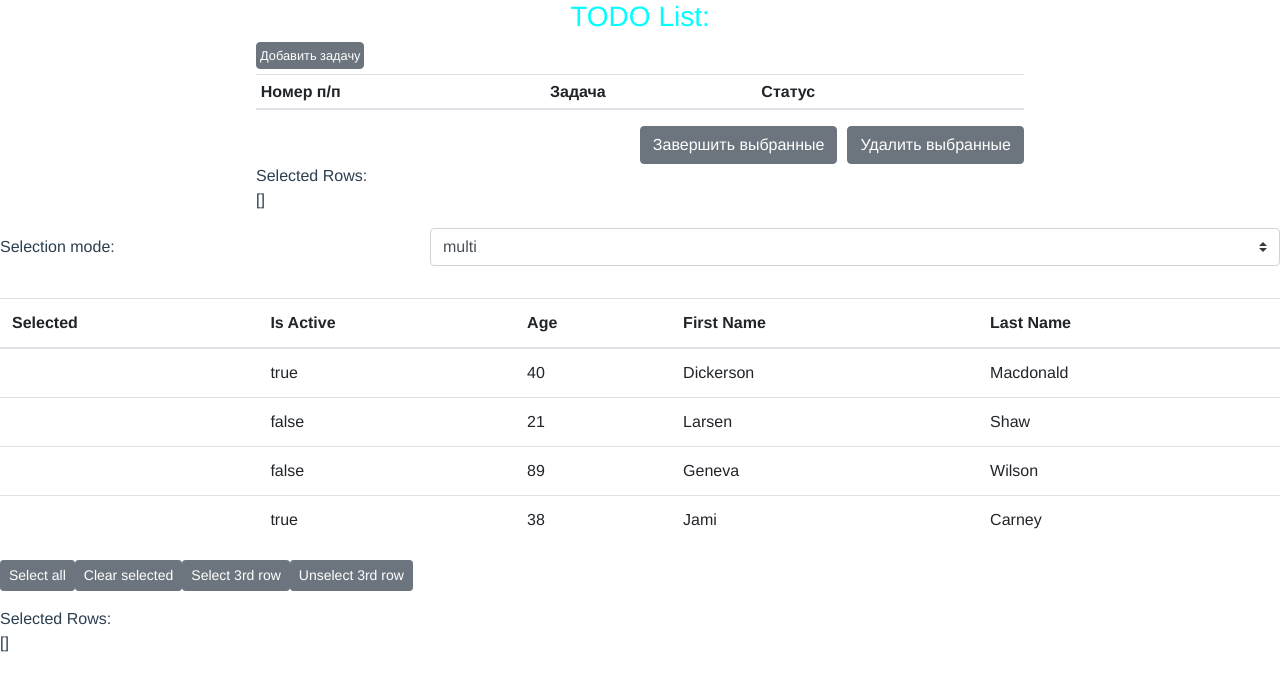
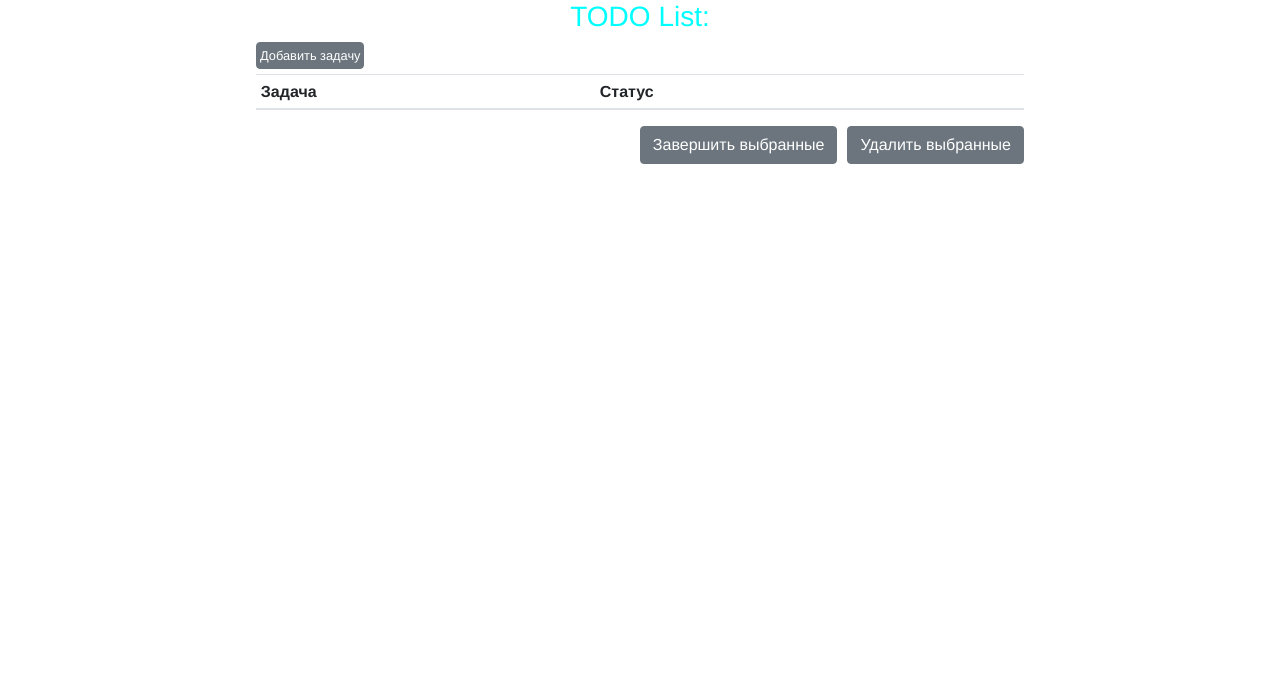
Before and after one commit to AlexanderPron/todo-list, a Vue app: page / in a window 1280 px wide. Shown: the top 690 px of the page. Built offline with nearby package versions, Linux system fonts and the light colour scheme.

Commit message:
continue..

```diff
--- a/src/App.vue
+++ b/src/App.vue
@@ -1,18 +1,15 @@
 <template>
   <div id="app">
     <todo />
-    <test></test>
   </div>
 </template>
 
 <script>
 import todo from './components/todo.vue';
-import test from './components/test.vue';
 
 export default {
   components: {
     todo,
-    test,
   },
 };
 </script>
--- a/src/components/test.vue
+++ /dev/null
@@ -1,85 +0,0 @@
-<template>
-  <div>
-    <b-form-group label="Selection mode:" label-cols-md="4">
-      <b-form-select v-model="selectMode" :options="modes" class="mb-3"></b-form-select>
-    </b-form-group>
-
-    <b-table
-      ref="selectableTable"
-      selectable
-      :select-mode="selectMode"
-      :items="items"
-      :fields="fields"
-      @row-selected="onRowSelected"
-      responsive="sm"
-    >
-      <!-- Example scoped slot for select state illustrative purposes -->
-      <template #cell(selected)="{ rowSelected }">
-        <template v-if="rowSelected">
-          <span aria-hidden="true">&check;</span>
-          <span class="sr-only">Selected</span>
-        </template>
-        <template v-else>
-          <span aria-hidden="true">&nbsp;</span>
-          <span class="sr-only">Not selected</span>
-        </template>
-      </template>
-    </b-table>
-    <p>
-      <b-button size="sm" @click="selectAllRows">Select all</b-button>
-      <b-button size="sm" @click="clearSelected">Clear selected</b-button>
-      <b-button size="sm" @click="selectThirdRow">Select 3rd row</b-button>
-      <b-button size="sm" @click="unselectThirdRow">Unselect 3rd row</b-button>
-    </p>
-    <p>
-      Selected Rows:<br>
-      {{ selected }}
-    </p>
-  </div>
-</template>
-
-<script>
-export default {
-  data() {
-    return {
-      modes: ['multi', 'single', 'range'],
-      fields: ['selected', 'isActive', 'age', 'first_name', 'last_name'],
-      items: [
-        {
-          isActive: true, age: 40, first_name: 'Dickerson', last_name: 'Macdonald',
-        },
-        {
-          isActive: false, age: 21, first_name: 'Larsen', last_name: 'Shaw',
-        },
-        {
-          isActive: false, age: 89, first_name: 'Geneva', last_name: 'Wilson',
-        },
-        {
-          isActive: true, age: 38, first_name: 'Jami', last_name: 'Carney',
-        },
-      ],
-      selectMode: 'multi',
-      selected: [],
-    };
-  },
-  methods: {
-    onRowSelected(items) {
-      this.selected = items;
-    },
-    selectAllRows() {
-      this.$refs.selectableTable.selectAllRows();
-    },
-    clearSelected() {
-      this.$refs.selectableTable.clearSelected();
-    },
-    selectThirdRow() {
-      // Rows are indexed from 0, so the third row is index 2
-      this.$refs.selectableTable.selectRow(2);
-    },
-    unselectThirdRow() {
-      // Rows are indexed from 0, so the third row is index 2
-      this.$refs.selectableTable.unselectRow(2);
-    },
-  },
-};
-</script>
--- a/src/components/todo.vue
+++ b/src/components/todo.vue
@@ -47,9 +47,7 @@
 
   <b-table
     small
-    fixed
     striped
-    hover
     :fields="fields"
     :items="items"
     ref="selectableTable"
@@ -61,38 +59,30 @@
       <b-button v-b-modal.edit-task size="sm" @click="changeTask(row.item)" class="mr-2">Изменить
       </b-button>
     </template>
-    <template v-slot:cell(selected)="rowSelected">
+    <template v-slot:cell(selected)="{ rowSelected }">
       <template v-if="rowSelected">
-        <span aria-hidden="true">X&check;</span>
-        <span class="sr-only">Selected</span>
+        <span aria-hidden="true">&check;</span>
       </template>
       <template v-else>
-        <span aria-hidden="true">XY&nbsp;</span>
-        <span class="sr-only">Not selected</span>
+        <span aria-hidden="true">&nbsp;</span>
       </template>
     </template>
-    <!-- <template v-slot:cell(select)="row">
-      <b-form-checkbox
-        v-model="row.selected"
-        @change="toggleSelectTask(row.item, selectedTasks)">
-      </b-form-checkbox>
-    </template> -->
   </b-table>
   <div class="done-btn-div">
-    <b-button class="done-btn">Завершить выбранные</b-button>
-    <b-button class="delete-btn">Удалить выбранные</b-button>
+    <b-button @click.stop.prevent="doneSelectedTasks(selected)" class="done-btn">
+      Завершить выбранные
+    </b-button>
+    <b-button @click.stop.prevent="deleteSelectedTasks(selected)" class="delete-btn">
+      Удалить выбранные
+    </b-button>
   </div>
-  <p>
-    Selected Rows:<br>
-    {{ selected }}
-  </p>
 </div>
 </template>
 <script>
 import 'bootstrap/dist/css/bootstrap.css';
 
 const inProgress = 'В процессе';
-// const done = 'Выполнено';
+const done = 'Выполнено';
 export default {
   name: 'todo.vue',
   data() {
@@ -103,27 +93,26 @@ export default {
     return {
       fields: [
         {
-          key: 'id',
-          label: 'Номер п/п',
-        },
-        {
           key: 'describe',
           label: 'Задача',
         },
         {
           key: 'status',
           label: 'Статус',
+          tdClass: 'tdStatusClass',
         },
         {
           key: 'edit',
           label: '',
+          tdClass: 'tdEditClass',
         },
         {
           key: 'selected',
           label: '',
+          tdClass: 'tdSelectClass',
         },
       ],
-      selectMode: 'range',
+      selectMode: 'multi',
       selected: [],
       items,
       newTask,
@@ -168,7 +157,6 @@ export default {
       localStorage.setItem('tasks', JSON.stringify(tasksInLS));
       this.newTask = '';
       this.showTodos();
-      // Hide the modal manually
       this.$nextTick(() => {
         this.$bvModal.hide('add-new-task');
       });
@@ -196,16 +184,31 @@ export default {
       this.editTask = record.describe;
       localStorage.setItem('oldTask', JSON.stringify(record));
     },
-    // toggleSelectTask(record, selectedTasks) {
-    //   console.log(this.selected);
-    //   if (this.selected) {
-    //     this.selected = !this.selected;
-    //   } else {
-    //     selectedTasks.push(record);
-    //     this.selected = !this.selected;
-    //   }
-    //   console.log(record, selectedTasks);
-    // },
+    doneSelectedTasks(selected) {
+      const tasksInLS = JSON.parse(localStorage.getItem('tasks'));
+      selected.forEach((selectedTask) => {
+        tasksInLS.forEach((task) => {
+          if (task.id === selectedTask.id) {
+            task.status = done; // eslint-disable-line no-param-reassign
+          }
+        });
+      });
+      localStorage.setItem('tasks', JSON.stringify(tasksInLS));
+      this.showTodos();
+    },
+    deleteSelectedTasks(selected) {
+      let tasksInLS = JSON.parse(localStorage.getItem('tasks'));
+      selected.forEach((selectedTask) => {
+        tasksInLS = tasksInLS.filter((item) => item.id !== selectedTask.id);
+      });
+      let i = 0;
+      tasksInLS.forEach((task) => {
+        i += 1;
+        task.id = i; // eslint-disable-line no-param-reassign
+      });
+      localStorage.setItem('tasks', JSON.stringify(tasksInLS));
+      this.showTodos();
+    },
   },
   created() {
     this.showTodos();
@@ -233,4 +236,13 @@ h3 {
 .done-btn, .delete-btn {
   margin: 0 0 0 10px;
 }
+.tdStatusClass{
+  max-width: 50px;
+}
+.tdEditClass{
+  max-width: 50px;
+}
+.tdSelectClass{
+  max-width: 20px;
+}
 </style>
```
